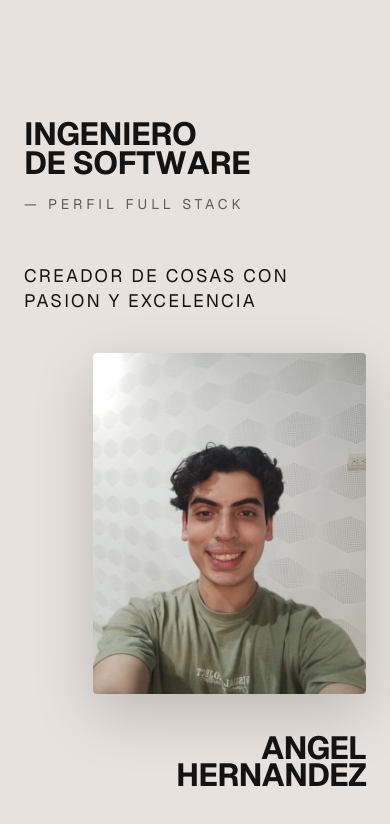
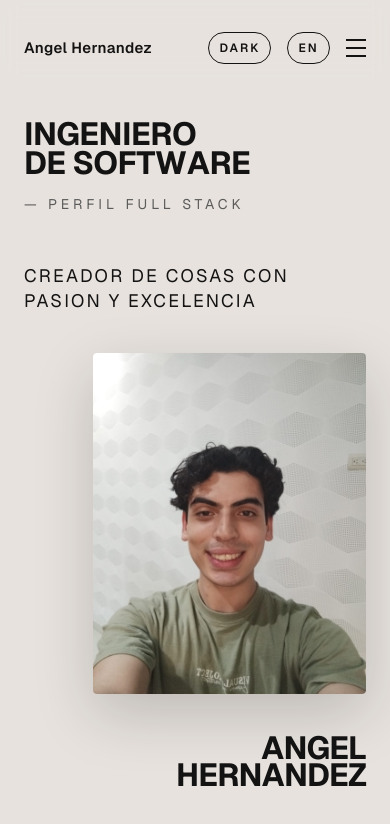
Before and after one commit to Angelhernandezco/my-portfolio, a Next.js app: page / in a window 390 px wide. Shown: the top 824 px of the page. Built offline with nearby package versions, Linux system fonts and the light colour scheme.

Commit message:
Header in mobile working

```diff
--- a/app/components/About.tsx
+++ b/app/components/About.tsx
@@ -11,11 +11,11 @@ interface AboutProps {
 export function About({ content, title }: AboutProps) {
   return (
     <section id="about" className="min-h-screen lg:h-[calc(100vh-80px)] w-full bg-hero text-ink transition-colors duration-500 dark:bg-hero-dark dark:text-ink-dark overflow-y-auto lg:overflow-hidden" data-snap>
-      <div className="mx-auto w-full max-w-7xl px-6 sm:px-10 py-16 lg:py-8 h-full flex items-center">
+      <div className="mx-auto w-full max-w-7xl px-6 sm:px-10 py-32 lg:py-8 h-full flex items-center">
         {/* Grid responsivo: 1 columna en mobile, 5 en desktop */}
         <div className="grid grid-cols-1 lg:grid-cols-7 gap-12 lg:gap-12 w-full">
           {/* Columna: Foto */}
-          <div className="flex justify-center lg:justify-start lg:col-span-1">
+          <div className="hidden lg:flex justify-center lg:justify-start lg:col-span-1">
             <div className="avatar">
               <Image
                 src="/portrait.jpeg"
--- a/app/components/Header.tsx
+++ b/app/components/Header.tsx
@@ -66,7 +66,7 @@ export function Header({
   }, [mobileMenuOpen]);
 
   return (
-    <header className="sticky top-0 z-40 bg-hero/80 backdrop-blur dark:bg-hero-dark/80 h-20">
+    <header className="fixed top-0 w-full z-9999 bg-hero/80 backdrop-blur dark:bg-hero-dark/80 h-20">
       <div className="mx-auto flex w-full items-center justify-between px-6 py-8 text-[15px] font-semibold tracking-wide sm:px-10">
         <button
           onClick={() => {
@@ -135,7 +135,7 @@ export function Header({
       </div>
       <nav
         ref={mobileMenuRef}
-        className="md:hidden h-0 overflow-hidden opacity-0"
+        className="md:static fixed md:h-0 h-0 overflow-hidden opacity-0 left-0 right-0 w-full md:top-auto top-20 z-50 bg-hero dark:bg-hero-dark md:bg-transparent"
       >
         <div className="flex flex-col gap-4 px-6 pb-6 sm:px-10">
           {content.nav.map((item) => (
--- a/app/globals.css
+++ b/app/globals.css
@@ -221,10 +221,6 @@ body {
     letter-spacing: 0.12em;
   }
 
-  header {
-    position: relative;
-  }
-
   main {
     min-height: auto;
   }
--- a/app/page.tsx
+++ b/app/page.tsx
@@ -47,7 +47,7 @@ export default function Home() {
   const content = copy[lang];
 
   return (
-    <div className="scroll-container h-screen overflow-y-scroll bg-hero text-ink transition-colors duration-500 dark:bg-hero-dark dark:text-ink-dark">
+    <div className="scroll-container h-screen overflow-y-scroll bg-hero text-ink transition-colors duration-500 dark:bg-hero-dark dark:text-ink-dark md:pt-20 pt-40">
       <div className="page-reveal" aria-hidden="true" />
       <Header
         isDark={isDark}
```
